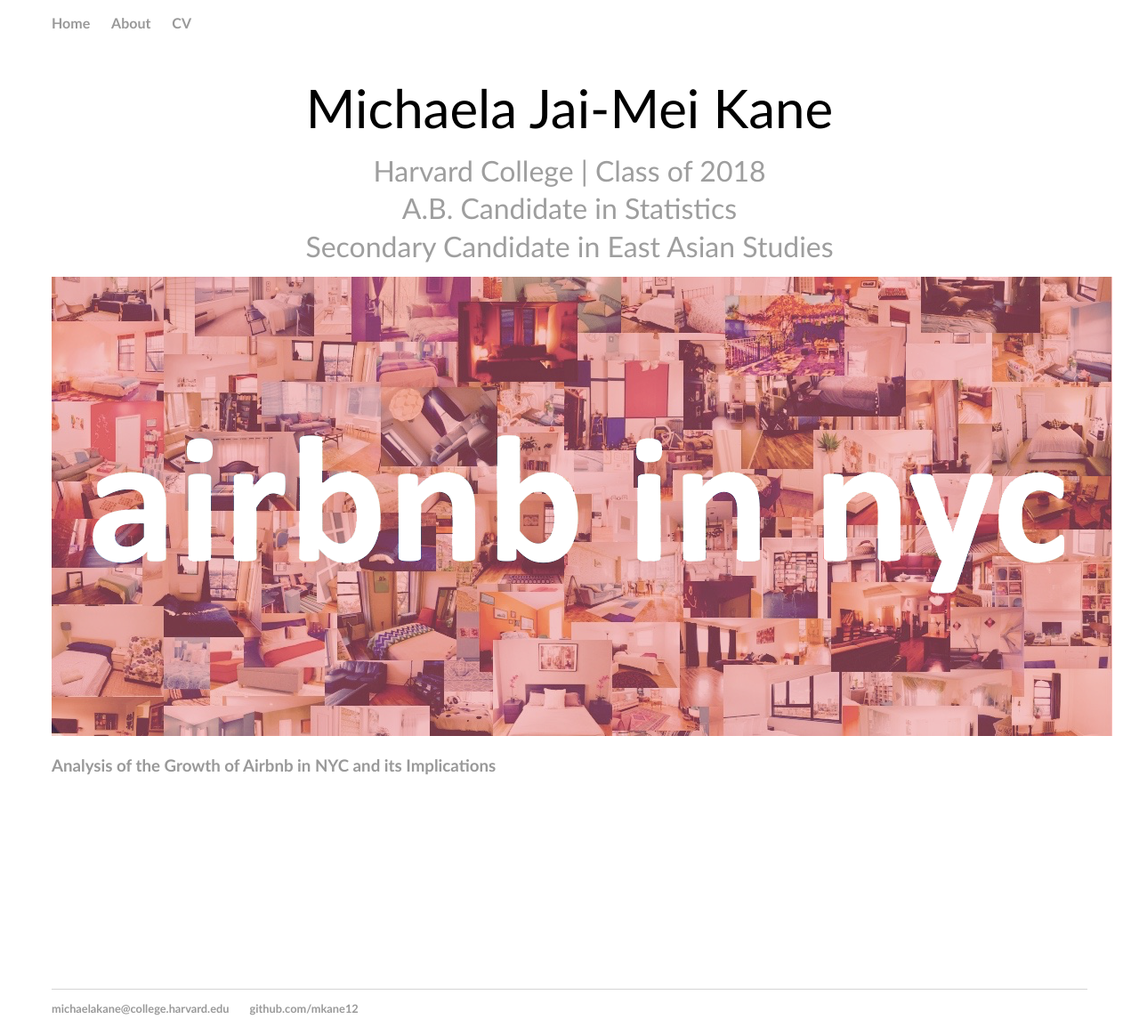
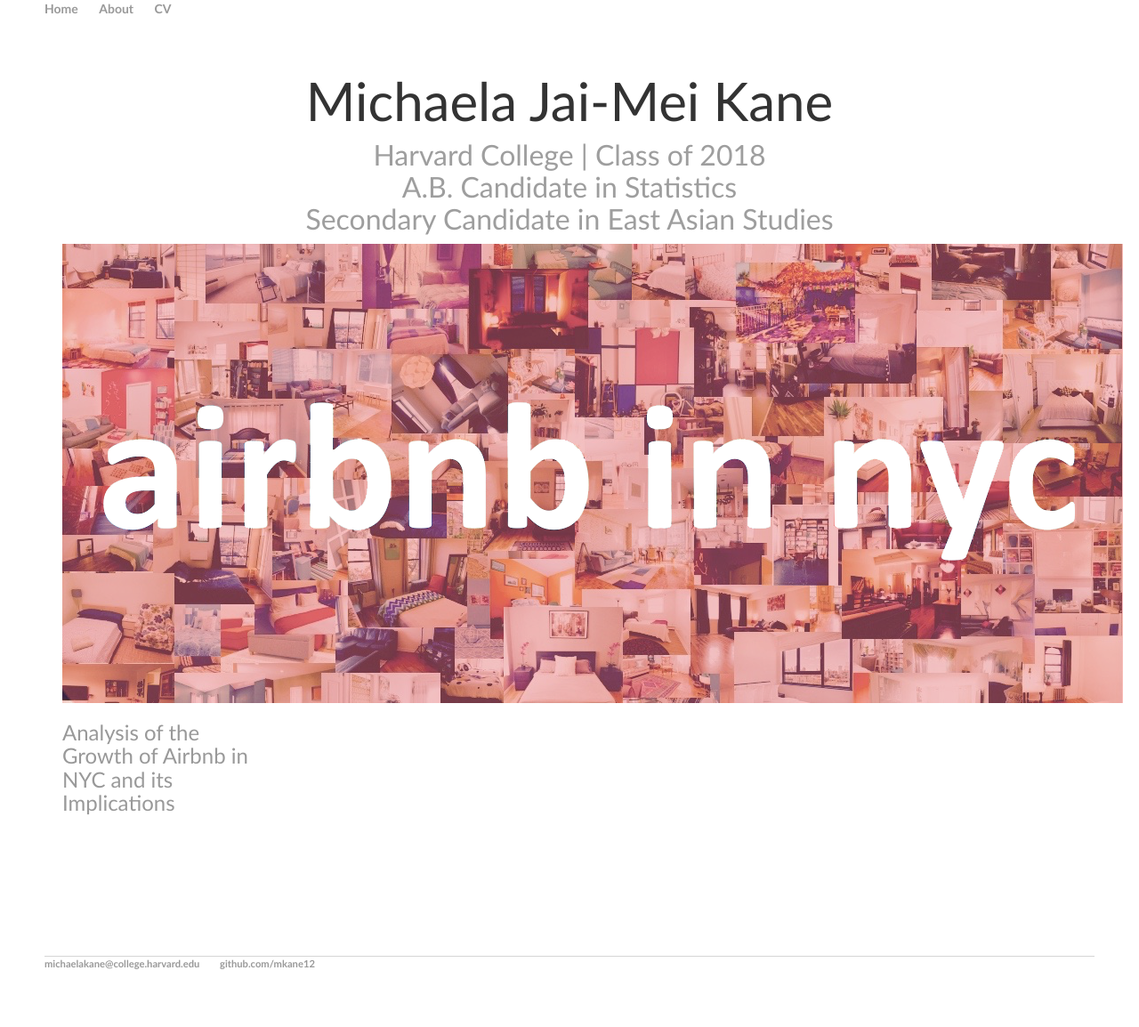
Before and after one commit to mkane12/mkane12.github.io, a Jekyll site: the page built from index.html, in a window 1280 px wide. Shown: the whole page at 89% size. Built offline with Jekyll 4.4.1, drawn with Linux system fonts in a browser that asks for light colours; nearby versions of some CDN libraries; library files that are not in the unit come from our copies; after the commit the page ends 1101 px from its top, so only the background shows below that.

Commit message:
Update default.html

```diff
--- a/_layouts/default.html
+++ b/_layouts/default.html
@@ -2,6 +2,7 @@
 	<html>
 		<head>
 			<title>{{ page.title }}</title>
+			<link rel="stylesheet" href="css/bootstrap.min.css">
 			<!-- link to main stylesheet -->
 			<link rel="stylesheet" type="text/css" href="/css/main.css">
 		</head>
```
